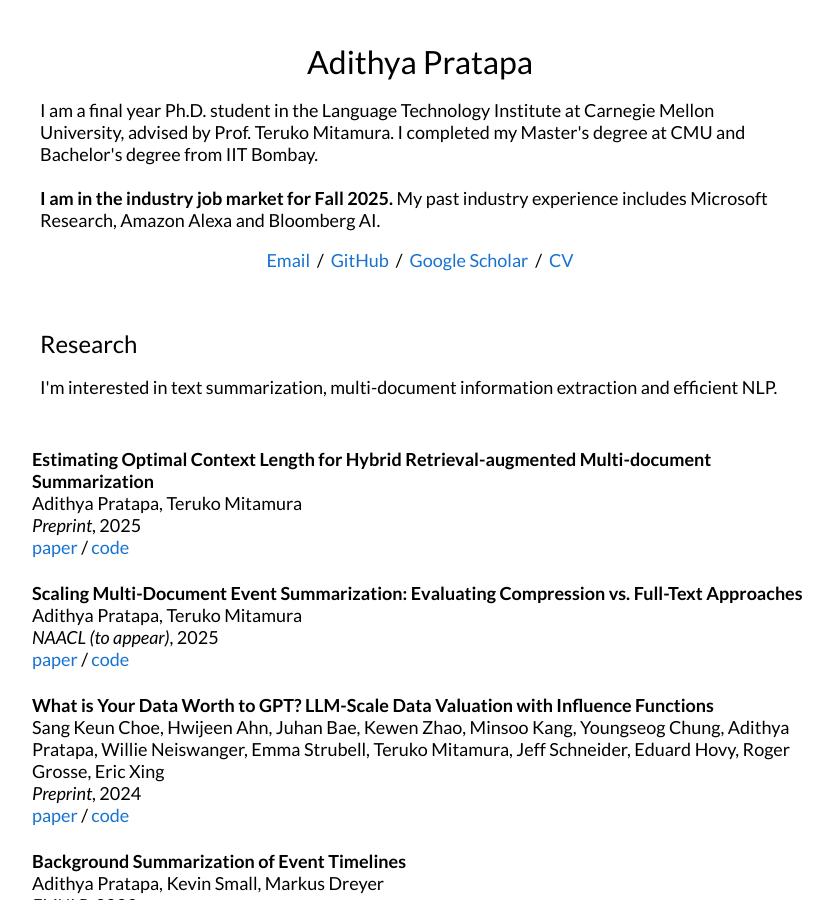
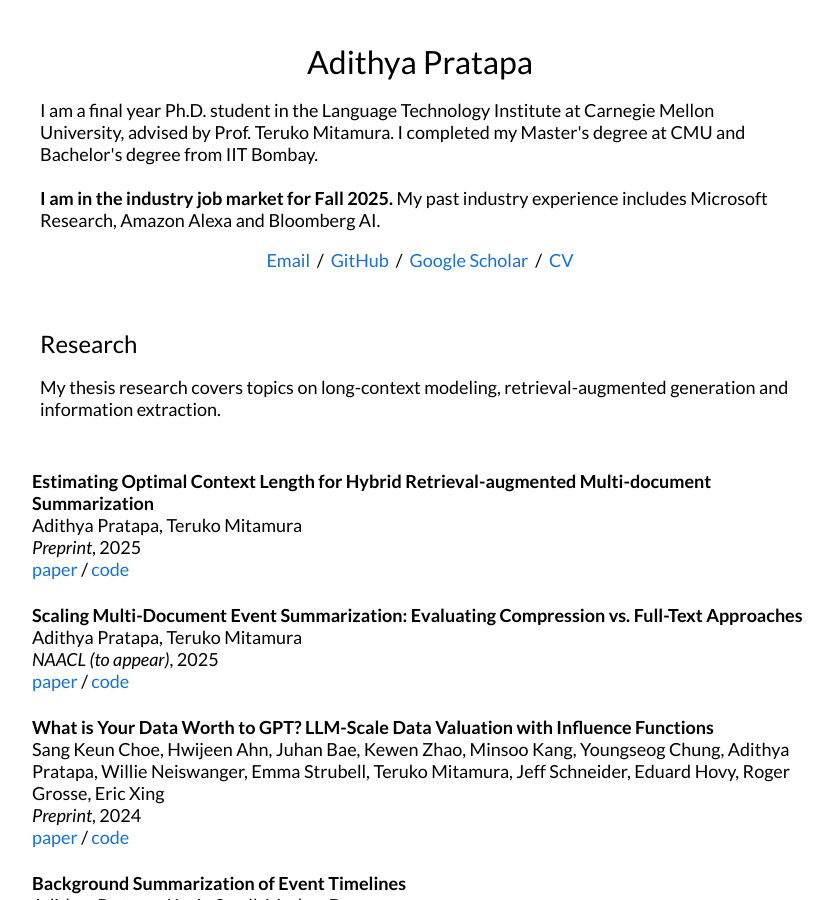
Before and after one commit to adithya7/adithya7.github.io, a Jekyll site: the page built from _posts/2025-04-17-hybrid-rag.md, in a window 1280 px wide and 900 px high. Shown: the whole window, without its empty margins (220-1053 px from the left). Built offline with Jekyll 4.4.1, drawn with Linux system fonts in a browser that asks for light colours.

Commit message:
Update default.html

```diff
--- a/_layouts/default.html
+++ b/_layouts/default.html
@@ -45,7 +45,7 @@
             <td style="padding:2.5%;width:100%;vertical-align:middle">
               <h2>Research</h2>
               <p>
-                I'm interested in text summarization, multi-document information extraction and efficient NLP.
+                My thesis research covers topics on long-context modeling, retrieval-augmented generation and information extraction.
               </p>
             </td>
           </tr>
```
